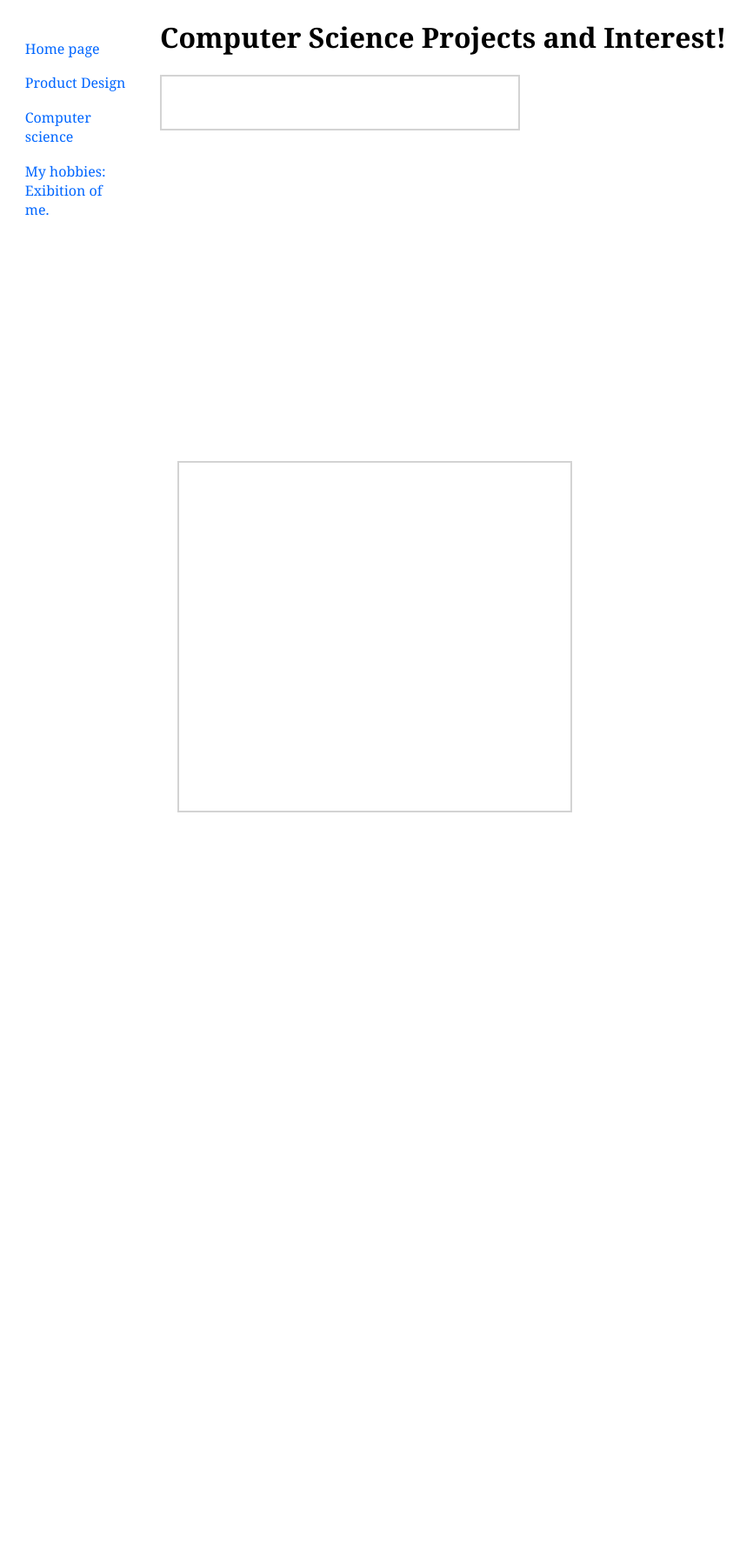
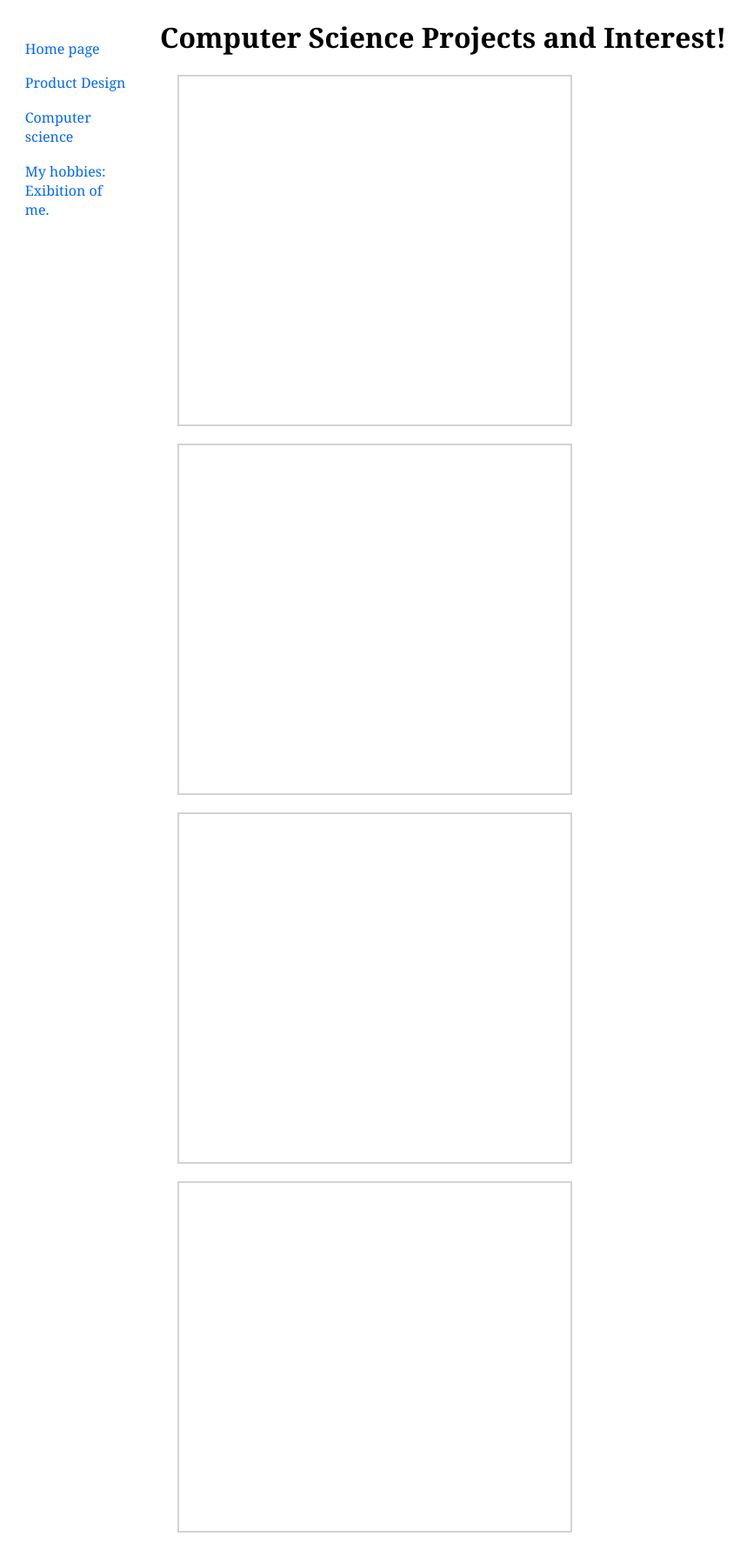
Before and after one commit to TheTriangleTrippa/Portfolio, a Jekyll site: the page built from transit.html, in a window 1280 px wide. Shown: the whole page at 87% size, without its empty margins (0-866 px from the left). Built offline with Jekyll 4.4.1, drawn with Linux system fonts in a browser that asks for light colours; before the commit the page ends 1322 px from its top, so only the background shows below that.

Commit message:
Update musing.html

```diff
--- a/_includes/musing.html
+++ b/_includes/musing.html
@@ -6,24 +6,25 @@
   <style>
 
 div.athc_bx1 {
-
   background-color: white;
-     padding: 30px;
   width: 350px;
   border: 2px solid lightgrey;
-width: 350px;
+  padding: 50px;
+  height: 300px;
+  margin: 20px;
+   top: 30em;
+  left: 12em;
 }
 
 div.athc_bx2 {
-
   background-color: white;
-     padding: 30px;
   width: 350px;
-    boarder: 2px solid lightgrey;
+  border: 2px solid lightgrey;
+  padding: 50px;
   height: 300px;
+  margin: 20px;
    top: 30em;
   left: 12em;
-  height: 300px;
 }
 div.athc_bx3 {
 
@@ -37,12 +38,12 @@
   left: 12em;
 }
 div.athc_bx4 {
-
   background-color: white;
-     padding: 30px;
-    boarder: 2px solid lightgrey;
   width: 350px;
+  border: 2px solid lightgrey;
+  padding: 50px;
   height: 300px;
+  margin: 20px;
    top: 30em;
   left: 12em;
 }
```
Lines whose indentation alone changed are shown as unchanged.
